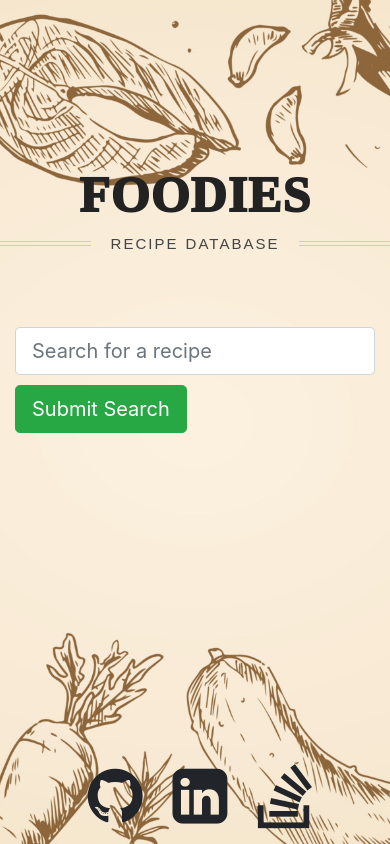
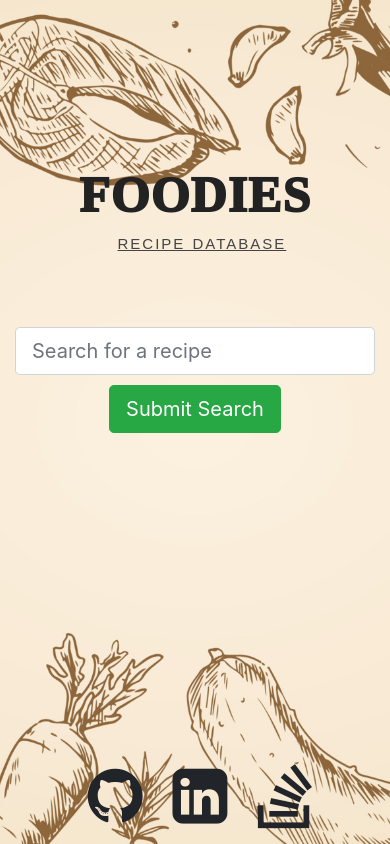
Before and after one commit to chazgraham/Foodies, a React (Create React App) app: page / in a window 390 px wide. Built offline with nearby package versions, Linux system fonts and the light colour scheme.

Commit message:
tweaked responsiveness of search button

```diff
--- a/src/components/SearchBar.js
+++ b/src/components/SearchBar.js
@@ -78,7 +78,7 @@ const SearchBar = (props) => {
                                     placeholder='Search for a recipe'
                                 />
                             </Col>
-                            <Col xs={12} md={4}>
+                            <Col xs={12} md={3}>
                                 <Button className='btn-2' type='submit' variant="success" size='lg'>
                                     Submit Search
                                 </Button>
--- a/src/index.css
+++ b/src/index.css
@@ -44,6 +44,8 @@ header h1 span {
     grid-template-rows: 27px 0;
     grid-gap: 20px;
     align-items: center;
+    margin-left: 25%;
+    margin-right: 25%;
 }
 
 header h1 span:after,header h1 span:before {
@@ -53,6 +55,12 @@ header h1 span:after,header h1 span:before {
     border-top: 1px solid #ccc;
     height: 5px;
     background-color: transparent;
+}
+
+.text-light {
+  align-items: center;
+  justify-content: center;
+  text-align: center;
 }
 
 .modal-header {
@@ -105,10 +113,6 @@ a:hover {
 }
 
 @media only screen and (max-width: 995px) {
-  .btn-2 {
-    margin-top: 10px;
-  }
-
   .container, .container-md, .container-sm {
     width: 100%;
     padding-right: 15px;
@@ -118,8 +122,20 @@ a:hover {
 }
 }
 
+@media only screen and (max-width:767px) {
+  .btn-2 {
+    margin-top: 10px;
+  }
+}
+
+@media only screen and (max-width: 415px) {
+  span {
+    text-decoration: underline;
+  }
+}
+
 @media (min-width: 375px) {
   .row {
       margin-left: 15px;
   }
-  }
+}
```
